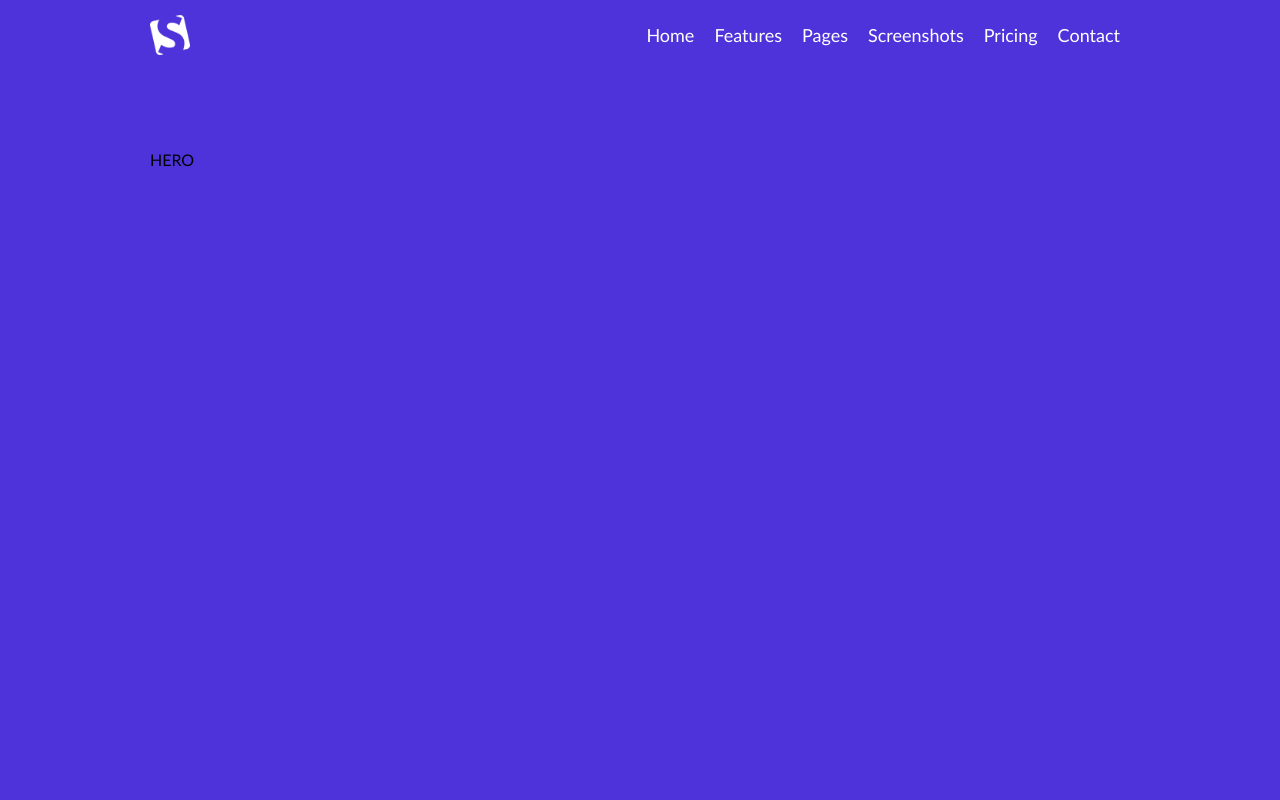
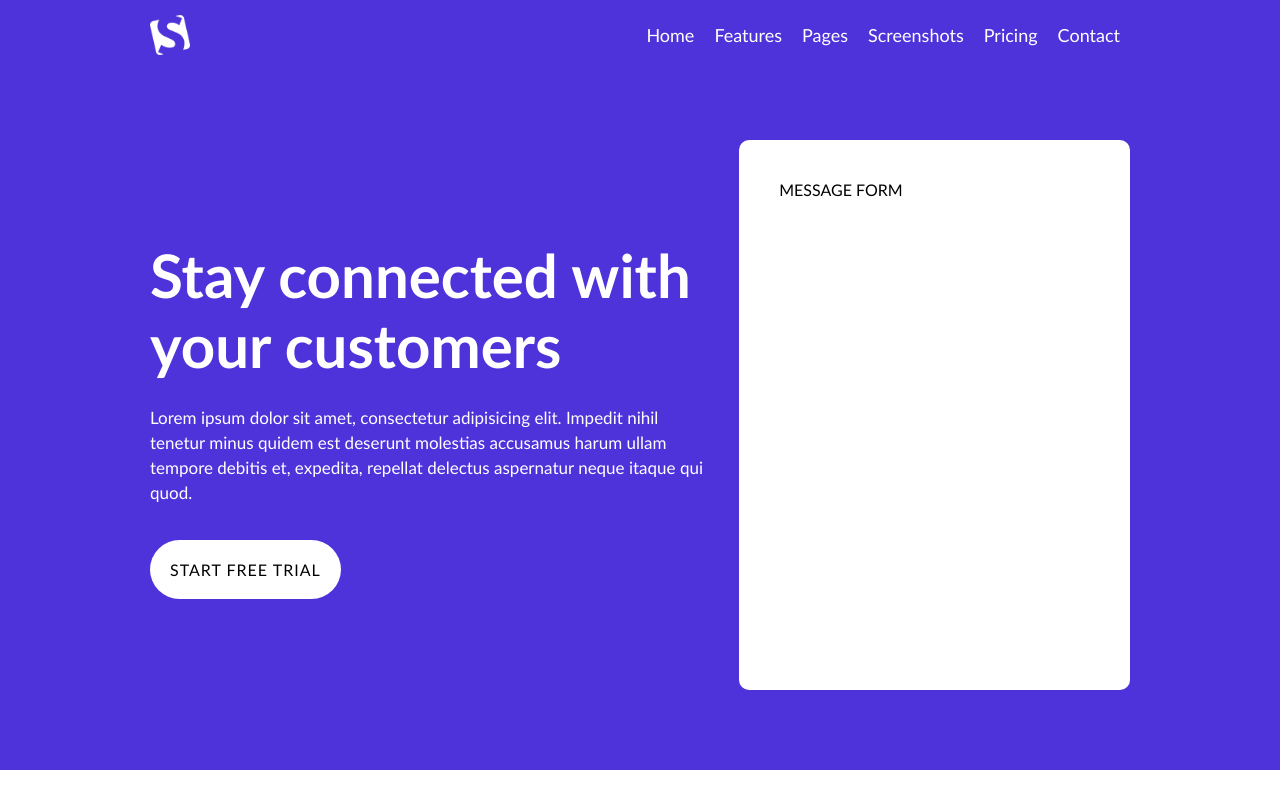
Before and after one commit to front-end-by-rimantas/19-grupe-portfolio, a website with bundled scripts: page index.html in a window 1280 px wide. Shown: the top 800 px of the page. Built offline with nearby package versions, Linux system fonts and the light colour scheme.

Commit message:
h1, p, btn, placeholder message form

```diff
--- a/css/components/button.css
+++ b/css/components/button.css
@@ -0,0 +1,12 @@
+.btn-white {
+    background-color: #fff;
+    width: 150px;
+    height: 50px;
+    border-radius: 40px;
+    padding: 20px;
+    cursor: pointer;
+}
+    .btn-white:hover {
+        background: linear-gradient(-47deg, #8731E8 0%, #4528DC 100%);
+        color: #fff;
+    }
--- a/css/components/hero-home.css
+++ b/css/components/hero-home.css
@@ -1,6 +1,36 @@
-/* Temporary style - remove it later */
+.row.hero {
+    padding-top: 60px;
+}
 
-.hero.container {
-    min-height: 100vh;
-    padding-top: 150px;
+    .row.hero > .col-7 {
+        padding-top: 100px;
+    }
+
+        h1 {
+            color: #fff;
+            font-size: 60px;
+            line-height: 70px;
+            font-weight: 600;
+        }
+
+        .row.hero > .col-7 > p {
+            color: #fff;
+            line-height: 25px;
+            margin: 25px 0 50px;
+        }
+
+        a.btn-white {
+            text-decoration: none;
+            text-transform: uppercase;
+            color: #000;
+            line-height: 30px;
+            font-weight: 400;
+            letter-spacing: 1px;
+        }
+
+form.bg-white {
+    background-color: #fff;
+    border-radius: 10px;
+    padding: 40px;
+    height: 550px;
 }
--- a/index.html
+++ b/index.html
@@ -22,8 +22,15 @@
 
     <!-- section HERO begin -->
     <section class="hero container bg-main-color">
-        <div class="row">
-            HERO
+        <div class="row hero">
+            <div class="col-7">
+                <h1>Stay connected with your customers</h1>
+                <p>Lorem ipsum dolor sit amet, consectetur adipisicing elit. Impedit nihil tenetur minus quidem est deserunt molestias accusamus harum ullam tempore debitis et, expedita, repellat delectus aspernatur neque itaque qui quod.</p>
+                <a href="#" class="btn-white">Start free trial</a>
+            </div>
+            <form class="col-5 bg-white">
+                MESSAGE FORM
+            </form>
         </div>
     </section>
     <!-- section HERO end -->
```
